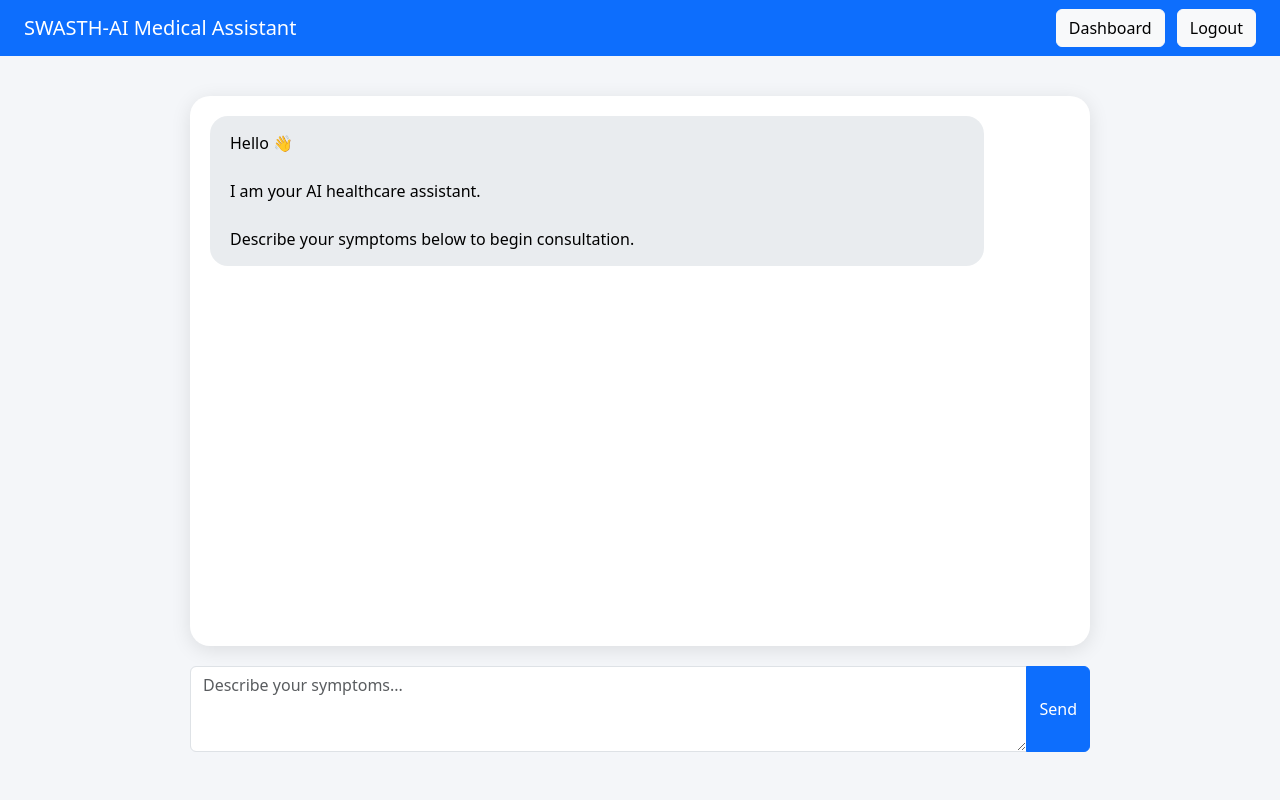
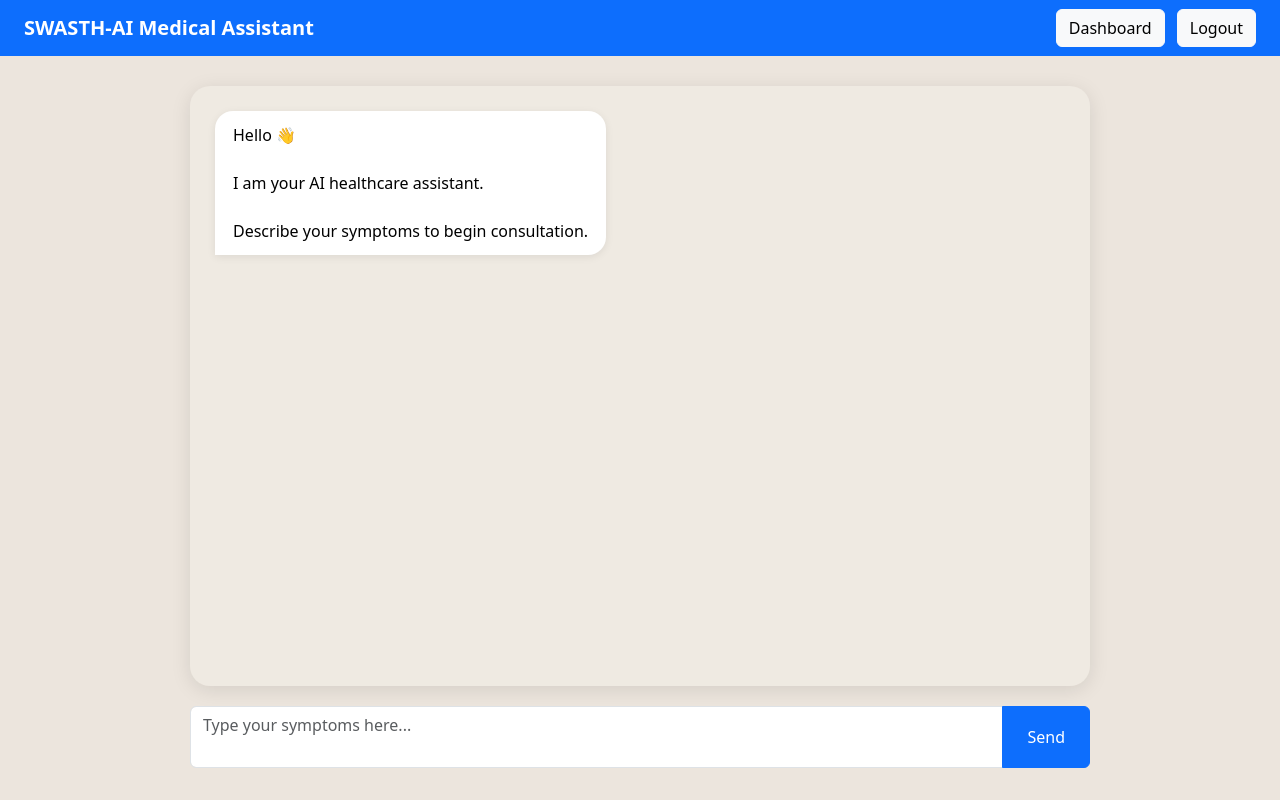
Before and after one commit to Debjit2821/swasth-ai, a Flask app: page /home in a window 1280 px wide. Run offline with Flask 3, Linux system fonts and the light colour scheme; the visitor is signed in with stand-in values (Sample User, id 1); data that the repository does not hold is empty.

Commit message:
chatbot ui

```diff
--- a/app.py
+++ b/app.py
@@ -256,10 +256,12 @@ def home():
 
         if symptoms.lower() in non_medical_keywords:
 
+            result = """
+Please describe your medical symptoms so I can assist you.
+"""
+
             return render_template(
-                "index.html",
-                result="Please describe your medical symptoms so I can assist you.",
-                danger_level=danger_level
+                "index.html"
             )
 
         # ACTIVE CASE
@@ -594,14 +596,11 @@ Please describe your current symptoms.
 
                 active_case.chat_history = ""
 
+            # CHAT STYLE STORAGE
+
             active_case.chat_history += f"""
-
-USER:
-{symptoms}
-
-AI:
-{result}
-
+USER:{symptoms}
+AI:{result}
 """
 
             if current_stage == "collecting_symptoms":
@@ -616,19 +615,22 @@ AI:
 
             active_case = Case(
                 symptoms=symptoms,
+
                 ai_response=result,
-                ai_summary=generate_case_summary(symptoms),
+
+                ai_summary=generate_case_summary(
+                    symptoms
+                ),
+
                 chat_history=f"""
+USER:{symptoms}
+AI:{result}
+""",
 
-USER:
-{symptoms}
+                danger_level=danger_level,
 
-AI:
-{result}
+                user_id=current_user.id,
 
-""",
-                danger_level=danger_level,
-                user_id=current_user.id,
                 conversation_stage="asking_more_symptoms"
             )
 
@@ -637,9 +639,7 @@ AI:
         db.session.commit()
 
     return render_template(
-        "index.html",
-        result=result,
-        danger_level=danger_level
+        "index.html"
     )
 # SUPERVISOR DASHBOARD
 @app.route("/supervisor")
--- a/templates/index.html
+++ b/templates/index.html
@@ -10,41 +10,54 @@
     <style>
 
         body {
-            background-color: #f4f6f9;
+            background-color: #ece5dd;
         }
 
         .chat-container {
             max-width: 900px;
             margin: auto;
-            margin-top: 40px;
+            margin-top: 30px;
         }
 
         .chat-box {
-            height: 550px;
+            height: 600px;
             overflow-y: auto;
-            background: white;
+            background: #efeae2;
             border-radius: 20px;
-            padding: 20px;
+            padding: 25px;
             box-shadow: 0px 4px 20px rgba(0,0,0,0.1);
         }
 
-        .ai-message {
-            background-color: #e9ecef;
+        .user-bubble {
+            background-color: #0d6efd;
+            color: white;
+            padding: 12px 18px;
+            border-radius: 18px 18px 0px 18px;
+            max-width: 70%;
+            word-wrap: break-word;
+        }
+
+        .ai-bubble {
+            background-color: white;
             color: black;
-            padding: 15px 20px;
-            border-radius: 18px;
-            margin-bottom: 20px;
-            max-width: 90%;
+            padding: 12px 18px;
+            border-radius: 18px 18px 18px 0px;
+            max-width: 70%;
+            word-wrap: break-word;
+            box-shadow: 0px 2px 8px rgba(0,0,0,0.08);
         }
 
         .input-area {
             margin-top: 20px;
         }
 
-        pre {
-            white-space: pre-wrap;
-            font-family: inherit;
-            margin: 0;
+        textarea {
+            resize: none;
+        }
+
+        .chat-title {
+            font-weight: bold;
+            font-size: 20px;
         }
 
     </style>
@@ -57,7 +70,7 @@
 
     <nav class="navbar navbar-dark bg-primary px-4">
 
-        <span class="navbar-brand">
+        <span class="navbar-brand chat-title">
 
             SWASTH-AI Medical Assistant
 
@@ -81,11 +94,31 @@
 
     </nav>
 
-    <!-- CHAT AREA -->
+    <!-- CHAT -->
 
     <div class="chat-container">
 
-        <div class="chat-box">
+        <div class="chat-box" id="chatBox">
+
+            <!-- DEFAULT MESSAGE -->
+
+            {% if current_user.cases|length == 0 %}
+
+                <div class="d-flex justify-content-start mb-3">
+
+                    <div class="ai-bubble">
+
+                        Hello 👋<br><br>
+
+                        I am your AI healthcare assistant.<br><br>
+
+                        Describe your symptoms to begin consultation.
+
+                    </div>
+
+                </div>
+
+            {% endif %}
 
             <!-- CHAT HISTORY -->
 
@@ -95,15 +128,37 @@
 
                     {% if case.status == "Pending" %}
 
-                        <div class="ai-message">
+                        {% set messages = case.chat_history.split('\n') %}
 
-                            <pre>
+                        {% for line in messages %}
 
-{{ case.chat_history }}
+                            {% if line.startswith("USER:") %}
 
-                            </pre>
+                                <div class="d-flex justify-content-end mb-3">
 
-                        </div>
+                                    <div class="user-bubble">
+
+                                        {{ line.replace("USER:", "") }}
+
+                                    </div>
+
+                                </div>
+
+                            {% elif line.startswith("AI:") %}
+
+                                <div class="d-flex justify-content-start mb-3">
+
+                                    <div class="ai-bubble">
+
+                                        {{ line.replace("AI:", "") }}
+
+                                    </div>
+
+                                </div>
+
+                            {% endif %}
+
+                        {% endfor %}
 
                     {% endif %}
 
@@ -111,119 +166,9 @@
 
             {% endif %}
 
-            <!-- CURRENT RESPONSE -->
-
-            {% if result %}
-
-                <!-- APPOINTMENT CONFIRMATION -->
-
-                {% if "Appointment Confirmed" in result %}
-
-                    <div class="card shadow border-0 rounded-4 mt-4 mb-4">
-
-                        <div class="card-body">
-
-                            <h3 class="text-success">
-
-                                Appointment Confirmed ✅
-
-                            </h3>
-
-                            <pre>
-
-{{ result }}
-
-                            </pre>
-
-                            <!-- ACTION BUTTONS -->
-
-                            <div class="mt-4">
-
-                                <a
-                                    href="/dashboard"
-                                    class="btn btn-primary me-2">
-
-                                    Go to Dashboard
-
-                                </a>
-
-                                <a
-                                    href="/home"
-                                    class="btn btn-outline-primary">
-
-                                    Start New Consultation
-
-                                </a>
-
-                            </div>
-
-                        </div>
-
-                    </div>
-
-                <!-- EMERGENCY CARD -->
-
-                {% elif danger_level == "High" %}
-
-                    <div class="card border-danger shadow mt-4 mb-4">
-
-                        <div class="card-body">
-
-                            <h3 class="text-danger">
-
-                                🚨 Emergency Warning
-
-                            </h3>
-
-                            <pre>
-
-{{ result }}
-
-                            </pre>
-
-                        </div>
-
-                    </div>
-
-                <!-- NORMAL RESPONSE -->
-
-                {% else %}
-
-                    <div class="ai-message">
-
-                        <pre>
-
-{{ result }}
-
-                        </pre>
-
-                    </div>
-
-                {% endif %}
-
-            {% else %}
-
-                <!-- INITIAL MESSAGE -->
-
-                <div class="ai-message">
-
-                    Hello 👋
-
-                    <br><br>
-
-                    I am your AI healthcare assistant.
-
-                    <br><br>
-
-                    Describe your symptoms below to begin consultation.
-
-                </div>
-
-            {% endif %}
-
         </div>
 
-        <!-- INPUT AREA -->
+        <!-- INPUT -->
 
         <div class="input-area">
 
@@ -234,13 +179,13 @@
                     <textarea
                         name="symptoms"
                         class="form-control"
-                        rows="3"
-                        placeholder="Describe your symptoms..."
+                        rows="2"
+                        placeholder="Type your symptoms here..."
                         required></textarea>
 
                     <button
                         type="submit"
-                        class="btn btn-primary">
+                        class="btn btn-primary px-4">
 
                         Send
 
@@ -254,6 +199,16 @@
 
     </div>
 
+    <!-- AUTO SCROLL -->
+
+    <script>
+
+        const chatBox = document.getElementById("chatBox");
+
+        chatBox.scrollTop = chatBox.scrollHeight;
+
+    </script>
+
 </body>
 
 </html>
```
